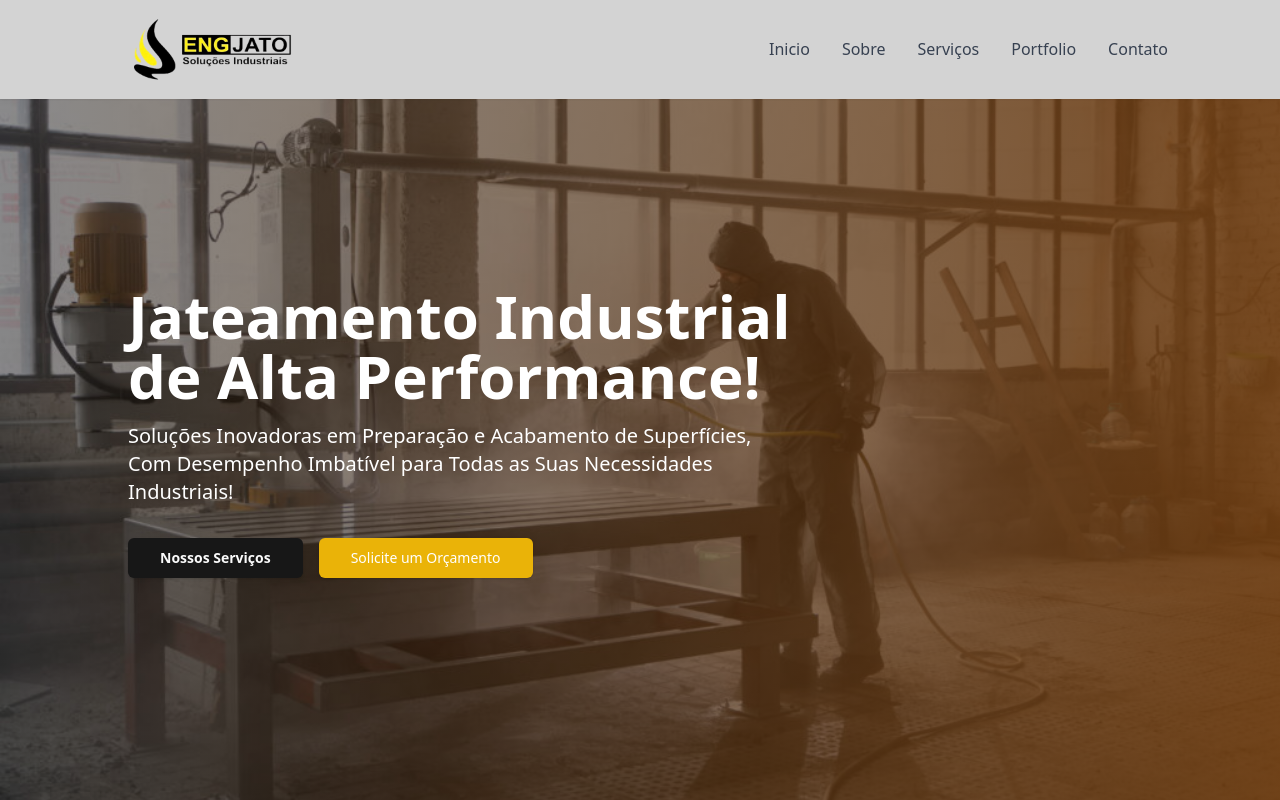
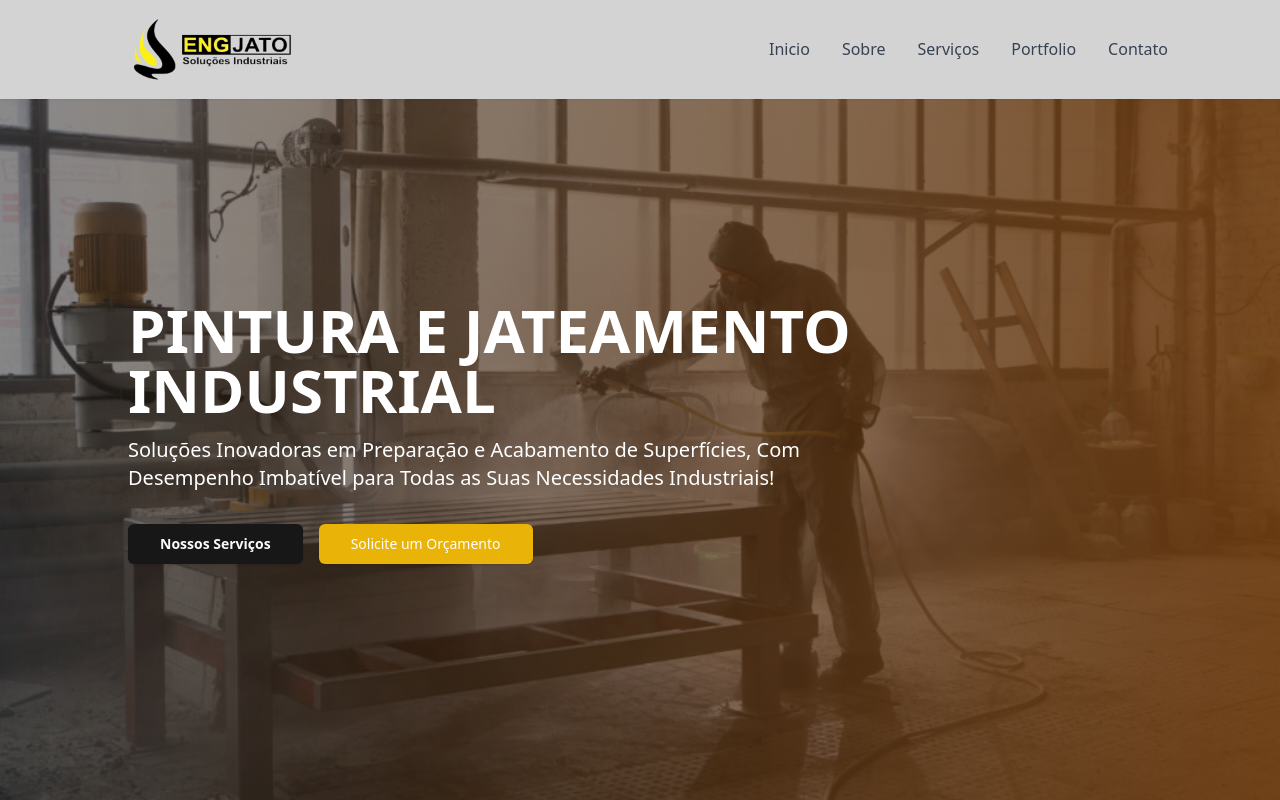
Before and after one commit to agencia-vexio/engjato, a Next.js app: page / in a window 1280 px wide. Shown: the top 800 px of the page. Built offline with nearby package versions, Linux system fonts and the light colour scheme.

Commit message:
update informaçoes reais contato

```diff
--- a/app/page.tsx
+++ b/app/page.tsx
@@ -167,10 +167,10 @@ export default function Home() {
             initial={{ opacity: 0, y: 20 }}
             animate={{ opacity: 1, y: 0 }}
             transition={{ duration: 0.8 }}
-            className="max-w-2xl text-white"
+            className="max-w-3xl text-white"
           >
-            <h1 className="text-4xl md:text-5xl lg:text-6xl font-bold mb-4">
-              Jateamento Industrial de Alta Performance!
+            <h1 className="text-4xl uppercase md:text-5xl lg:text-6xl font-bold mb-4">
+              Pintura e Jateamento Industrial
             </h1>
             <p className="text-lg md:text-xl mb-8">
               Soluções Inovadoras em Preparação e Acabamento de Superfícies, Com
@@ -367,7 +367,7 @@ export default function Home() {
                       Telefone
                     </h4>
                     <p className="text-gray-600 text-sm sm:text-base">
-                      (18) 3329-1918
+                      (18) 99608-9200 - (18) 99725-1153
                     </p>
                   </div>
                 </div>
@@ -380,7 +380,7 @@ export default function Home() {
                       Email
                     </h4>
                     <p className="text-gray-600 text-sm sm:text-base">
-                      SOCIETARIO@SECULO20ASSIS.COM.BR
+                      engjato@gmail.com
                     </p>
                   </div>
                 </div>
@@ -393,11 +393,11 @@ export default function Home() {
                       Endereço
                     </h4>
                     <p className="text-gray-600 text-sm sm:text-base">
-                      Av. Tarumã, 236
+                      Avenida das Primaveras
                       <br />
-                      Centro
+                      localizado no bairro Vila das Árvores
                       <br />
-                      Taruma-Sp
+                      municipio de Tarumã - SP
                     </p>
                   </div>
                 </div>
```
